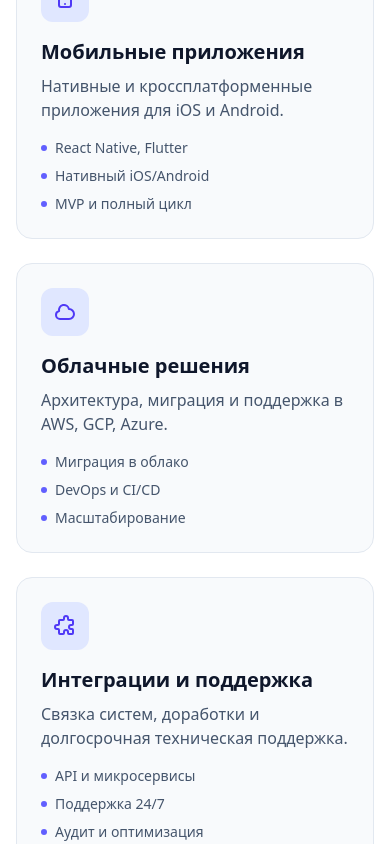
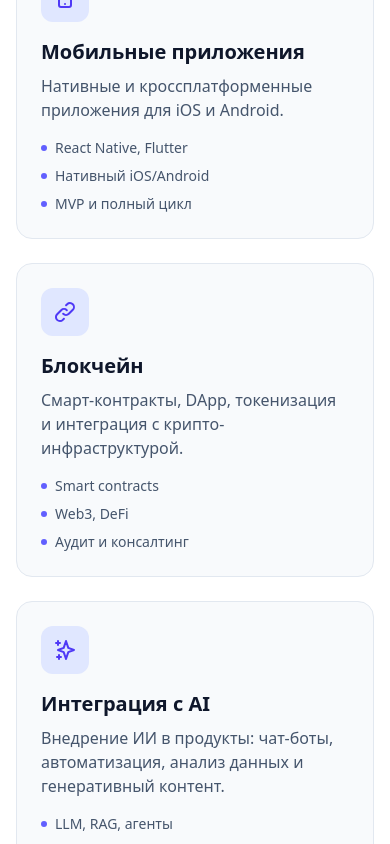
Before and after one commit to DevSystemskz/website, a Next.js app: page / in a window 390 px wide. Shown: the part 1480-2324 px from the top of the page. Built offline with nearby package versions, Linux system fonts and the light colour scheme.

Commit message:
Update Services section: replace CloudIcon with BlockchainIcon, add SparklesIcon for AI integration, and modify service details accordingly. Adjust grid layout for improved responsiveness.

```diff
--- a/src/components/sections/Services.tsx
+++ b/src/components/sections/Services.tsx
@@ -14,9 +14,15 @@ const DeviceIcon = () => (
   </svg>
 );
 
-const CloudIcon = () => (
+const BlockchainIcon = () => (
   <svg className="h-6 w-6" fill="none" viewBox="0 0 24 24" stroke="currentColor">
-    <path strokeLinecap="round" strokeLinejoin="round" strokeWidth={2} d="M3 15a4 4 0 004 4h9a5 5 0 10-.1-9.999 5.002 5.002 0 10-9.78 2.096A4.001 4.001 0 003 15z" />
+    <path strokeLinecap="round" strokeLinejoin="round" strokeWidth={2} d="M13.828 10.172a4 4 0 00-5.656 0l-4 4a4 4 0 105.656 5.656l1.102-1.101m-.758-4.899a4 4 0 005.656 0l4-4a4 4 0 00-5.656-5.656l-1.1 1.1" />
+  </svg>
+);
+
+const SparklesIcon = () => (
+  <svg className="h-6 w-6" fill="none" viewBox="0 0 24 24" stroke="currentColor">
+    <path strokeLinecap="round" strokeLinejoin="round" strokeWidth={2} d="M5 3v4M3 5h4M6 17v4m-2-2h4m5-16l2.286 6.857L21 12l-5.714 2.143L13 21l-2.286-6.857L5 12l5.714-2.143L13 3z" />
   </svg>
 );
 
@@ -40,10 +46,16 @@ const services = [
     features: ["React Native, Flutter", "Нативный iOS/Android", "MVP и полный цикл"],
   },
   {
-    icon: <CloudIcon />,
-    title: "Облачные решения",
-    description: "Архитектура, миграция и поддержка в AWS, GCP, Azure.",
-    features: ["Миграция в облако", "DevOps и CI/CD", "Масштабирование"],
+    icon: <BlockchainIcon />,
+    title: "Блокчейн",
+    description: "Смарт-контракты, DApp, токенизация и интеграция с крипто-инфраструктурой.",
+    features: ["Smart contracts", "Web3, DeFi", "Аудит и консалтинг"],
+  },
+  {
+    icon: <SparklesIcon />,
+    title: "Интеграция с AI",
+    description: "Внедрение ИИ в продукты: чат-боты, автоматизация, анализ данных и генеративный контент.",
+    features: ["LLM, RAG, агенты", "Обработка данных", "Кастомные модели"],
   },
   {
     icon: <PuzzleIcon />,
@@ -62,7 +74,7 @@ export function Services() {
           title="Что мы делаем"
           description="Полный цикл разработки: от аналитики и дизайна до запуска и поддержки."
         />
-        <div className="mt-14 grid gap-6 sm:grid-cols-2 lg:grid-cols-4">
+        <div className="mt-14 grid gap-6 sm:grid-cols-2 lg:grid-cols-5">
           {services.map((s) => (
             <ServiceCard key={s.title} {...s} />
           ))}
```
